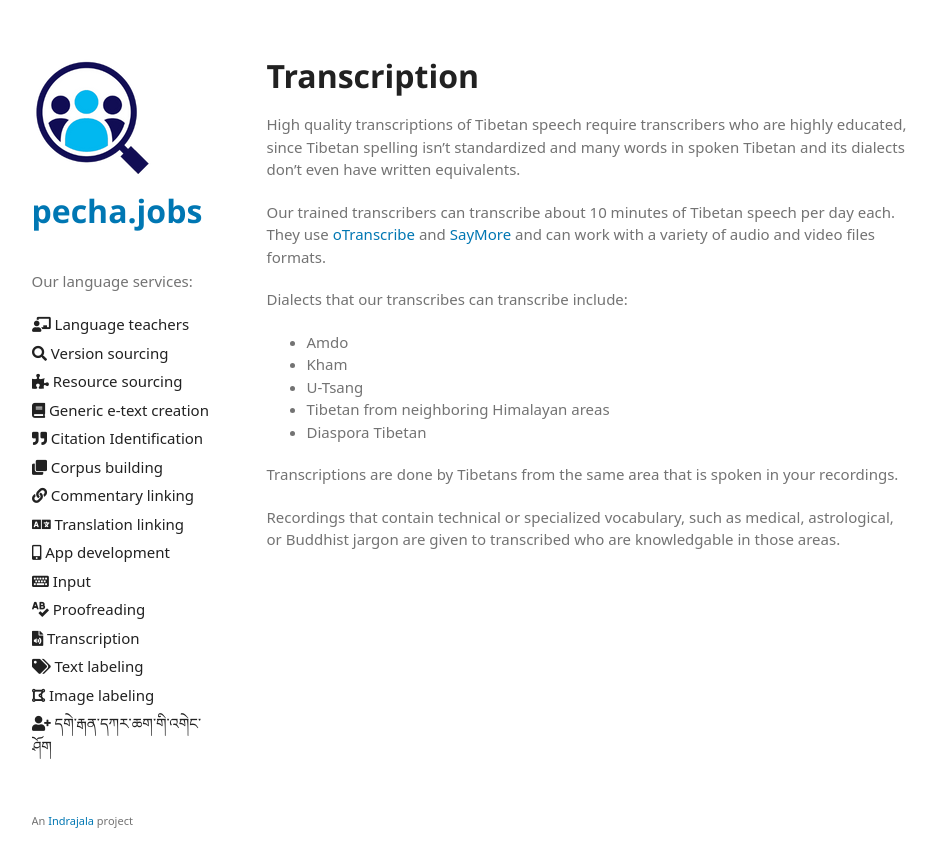
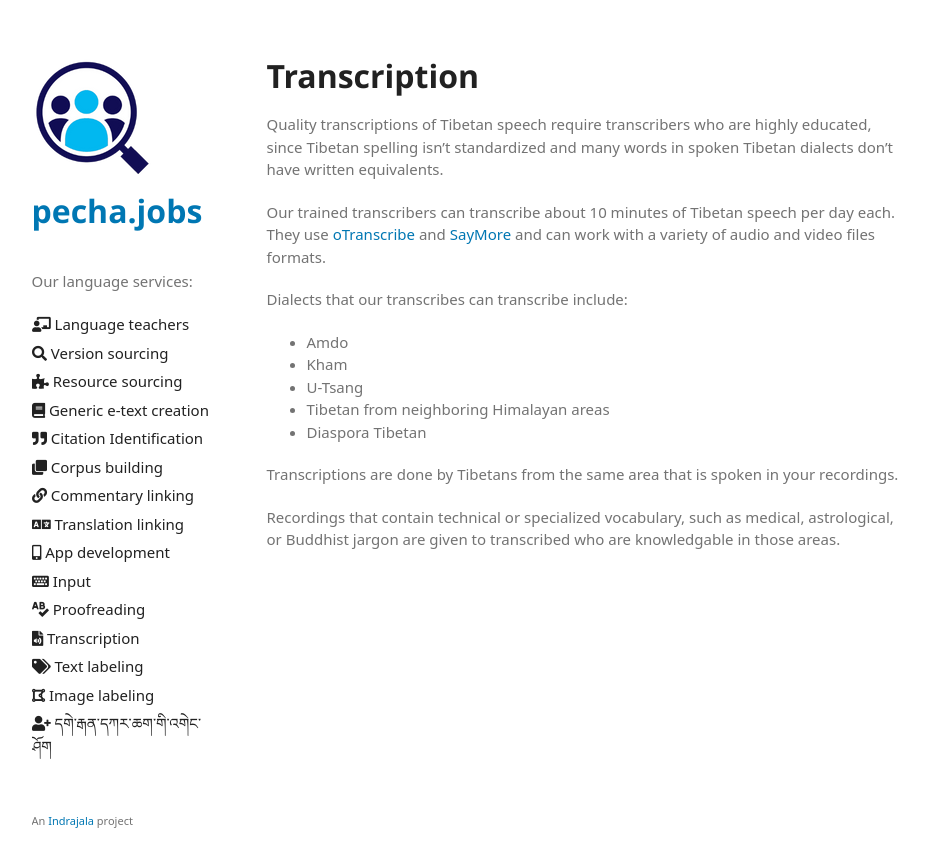
Before and after one commit to pecha-jobs/pecha-jobs.github.io, a Jekyll site: the page built from transcription.md, in a window 1280 px wide. Shown: the top 867 px of the page, without its empty margins (171-1107 px from the left). Built offline with Jekyll 4.4.1, drawn with Linux system fonts in a browser that asks for light colours; some web fonts are replaced; our own code applies the rules of GitHub Pages for plain Markdown files.

Commit message:
updated transcription

```diff
--- a/transcription.md
+++ b/transcription.md
@@ -1,7 +1,7 @@
 
 # Transcription
 
-High quality transcriptions of Tibetan speech require transcribers who are highly educated, since Tibetan spelling isn't standardized and many words in spoken Tibetan and its dialects don’t even have written equivalents.
+Quality transcriptions of Tibetan speech require transcribers who are highly educated, since Tibetan spelling isn't standardized and many words in spoken Tibetan dialects don’t have written equivalents.
 
 Our trained transcribers can transcribe about 10 minutes of Tibetan speech per day each. They use [oTranscribe](https://otranscribe.com) and [SayMore](https://software.sil.org/saymore/) and can work with a variety of audio and video files formats.
 
```
